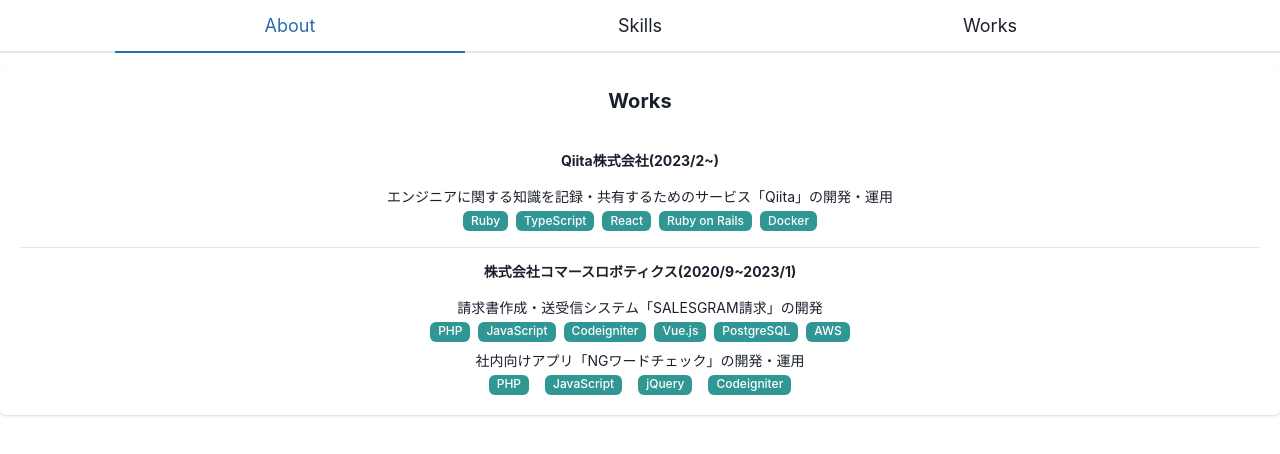
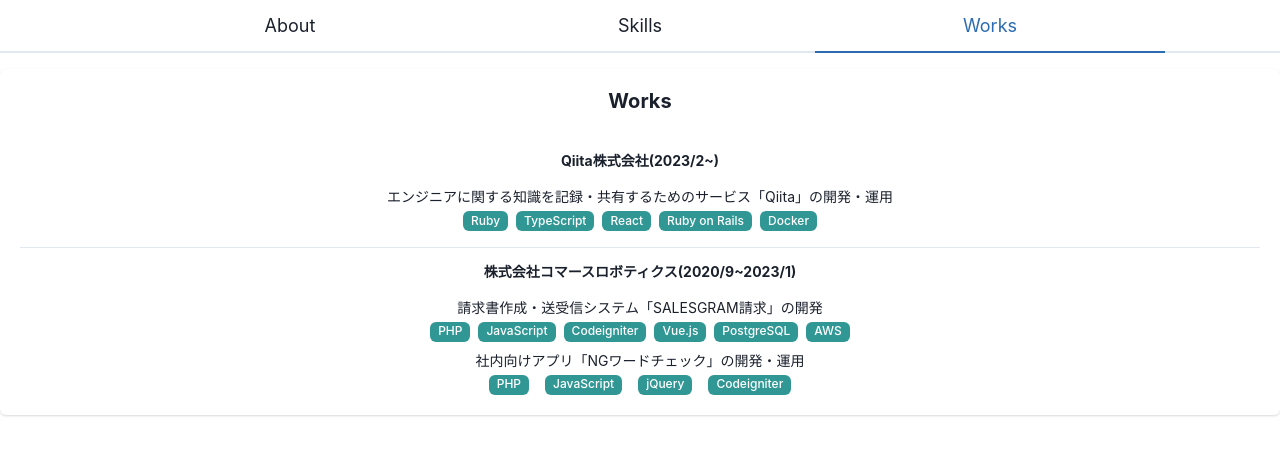
Before and after one commit to kimkim0814/react-portfolio, a React (Create React App) app: page /Works in a window 1280 px wide. Shown: the top 454 px of the page. Built offline with nearby package versions, Linux system fonts and the light colour scheme.

Commit message:
Fix tag behavior

```diff
--- a/src/App.tsx
+++ b/src/App.tsx
@@ -11,10 +11,13 @@
 import { Works } from "./components/Works"
 import { BrowserRouter, Route, Link, Routes } from 'react-router-dom';
 
+const pathname = location.pathname;
+const tabsIndex = pathname?.split('/')[1] === 'Skills' ? 1 : pathname?.split('/')[1] === 'Works' ? 2 : 0
+
 export const App = () => (
   <BrowserRouter>
     <ChakraProvider theme={theme}>
-      <Tabs align="center" size="lg" >
+      <Tabs align="center" size="lg" defaultIndex={tabsIndex}>
         <TabList mb={4}>
           <Link to="/" style={{ textDecoration: 'none' }}>
             <Tab css={tabStyle}>About</Tab>
```
